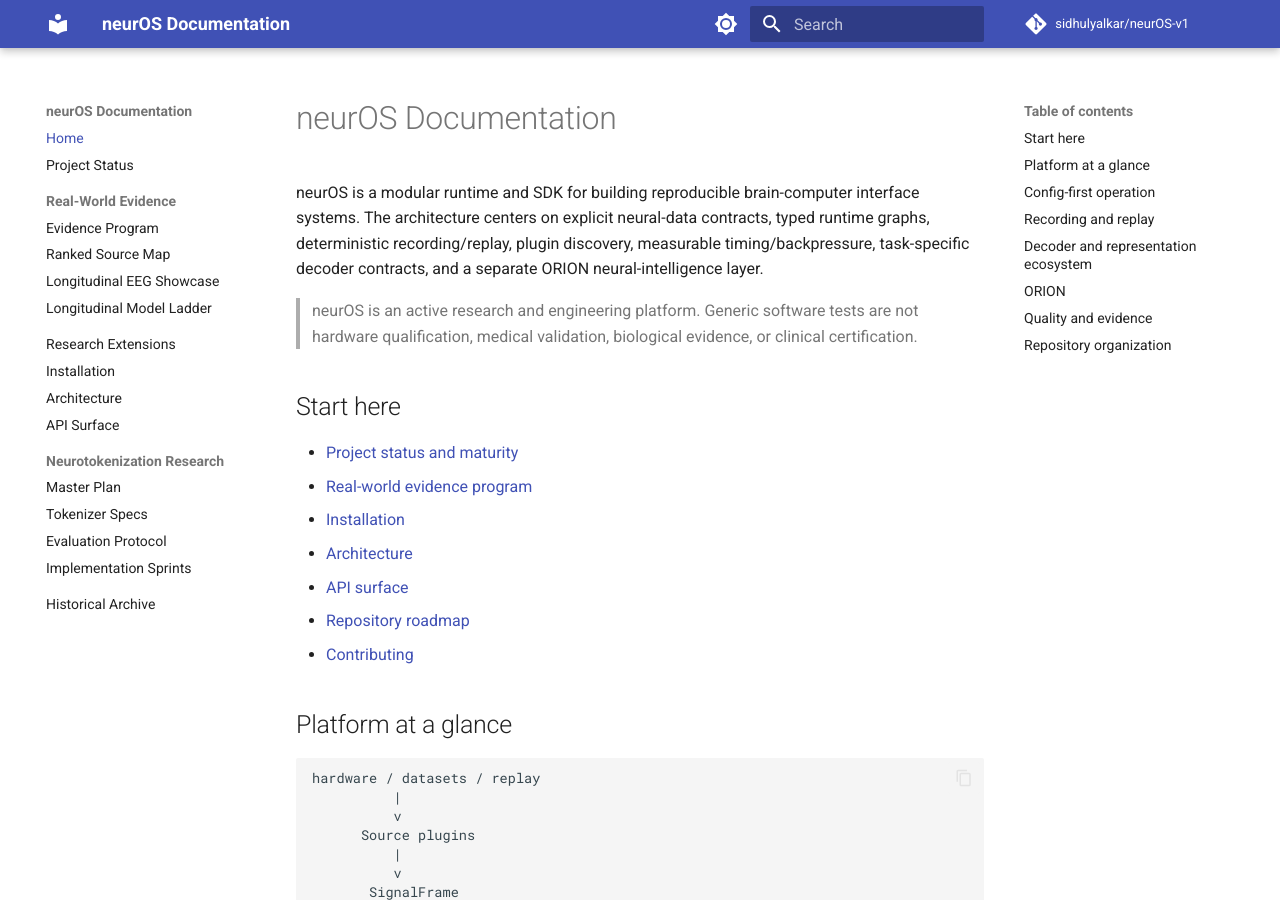
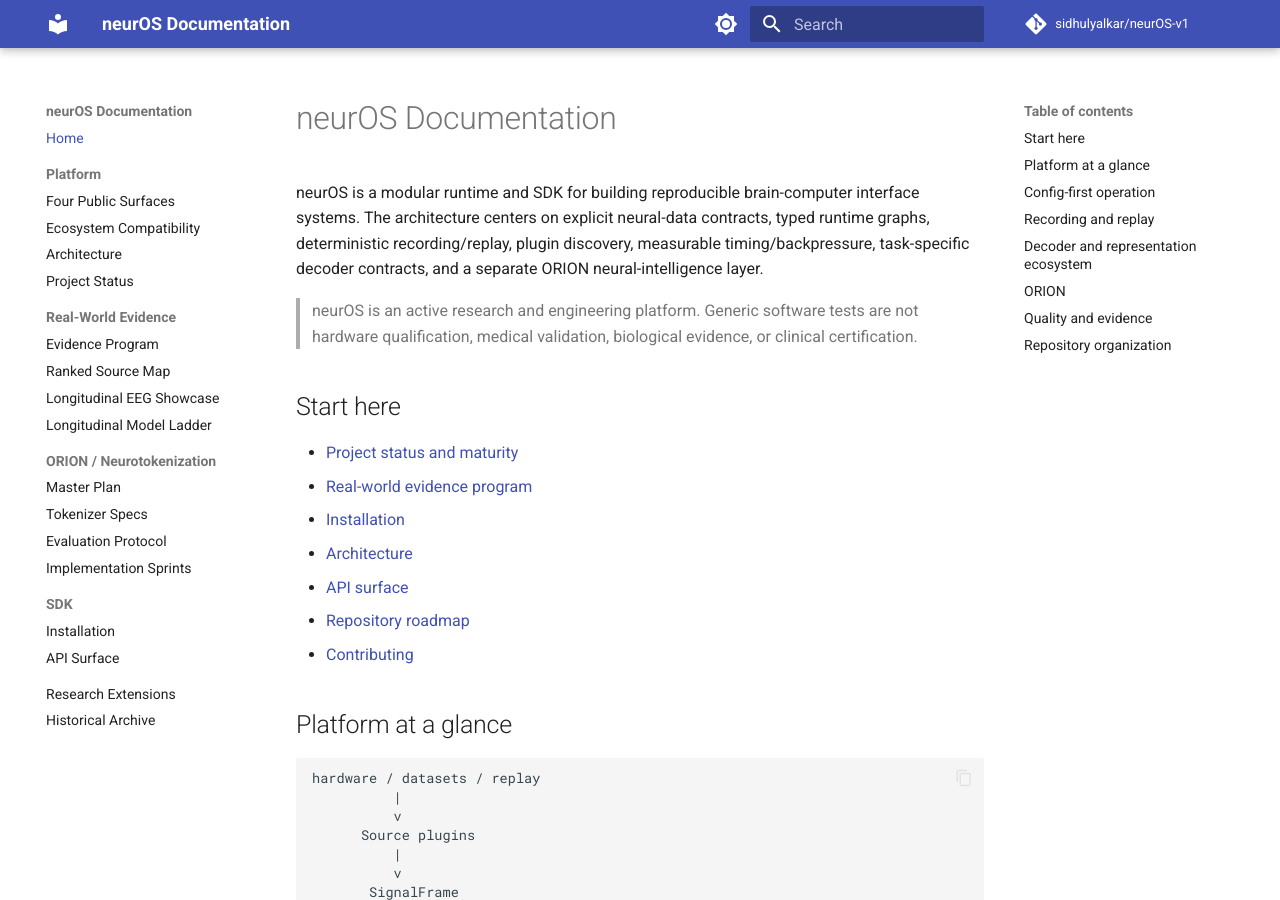
Before and after one commit to sidhulyalkar/neurOS-v1, an MkDocs documentation site: the page built from docs/index.md, in a window 1280 px wide and 900 px high. Built offline with MkDocs 1.6.1 and Material for MkDocs 9.7.7, drawn with Linux system fonts in a browser that asks for light colours; comment, search, counter and statistics services are not loaded.

Commit message:
docs: make platform and compatibility first-class navigation

```diff
--- a/mkdocs.yml
+++ b/mkdocs.yml
@@ -1,5 +1,5 @@
 site_name: neurOS Documentation
-site_description: Reliable neural runtime and ORION representation research
+site_description: Reliable neural execution, ORION intelligence, and evidence-aware BCI engineering
 site_author: neurOS Development Team
 repo_name: sidhulyalkar/neurOS-v1
 repo_url: https://github.com/sidhulyalkar/neurOS-v1
@@ -51,21 +51,25 @@ markdown_extensions:
 
 nav:
   - Home: index.md
-  - Project Status: PROJECT_STATUS.md
+  - Platform:
+      - Four Public Surfaces: PLATFORM.md
+      - Ecosystem Compatibility: COMPATIBILITY.md
+      - Architecture: ARCHITECTURE.md
+      - Project Status: PROJECT_STATUS.md
   - Real-World Evidence:
       - Evidence Program: REAL_WORLD_EVIDENCE.md
       - Ranked Source Map: EVIDENCE_SOURCE_MAP.md
       - Longitudinal EEG Showcase: LONGITUDINAL_EEG_SHOWCASE.md
       - Longitudinal Model Ladder: LONGITUDINAL_MODEL_LADDER.md
-  - Research Extensions: RESEARCH_EXTENSIONS.md
-  - Installation: getting-started/installation.md
-  - Architecture: ARCHITECTURE.md
-  - API Surface: API_REFERENCE.md
-  - Neurotokenization Research:
+  - ORION / Neurotokenization:
       - Master Plan: neurotokenization/00_MASTER_PLAN.md
       - Tokenizer Specs: neurotokenization/01_TOKENIZER_SPECS.md
       - Evaluation Protocol: neurotokenization/02_EVALUATION_PROTOCOL.md
       - Implementation Sprints: neurotokenization/03_IMPLEMENTATION_SPRINTS.md
+  - SDK:
+      - Installation: getting-started/installation.md
+      - API Surface: API_REFERENCE.md
+  - Research Extensions: RESEARCH_EXTENSIONS.md
   - Historical Archive: archive/README.md
 
 extra:
```
